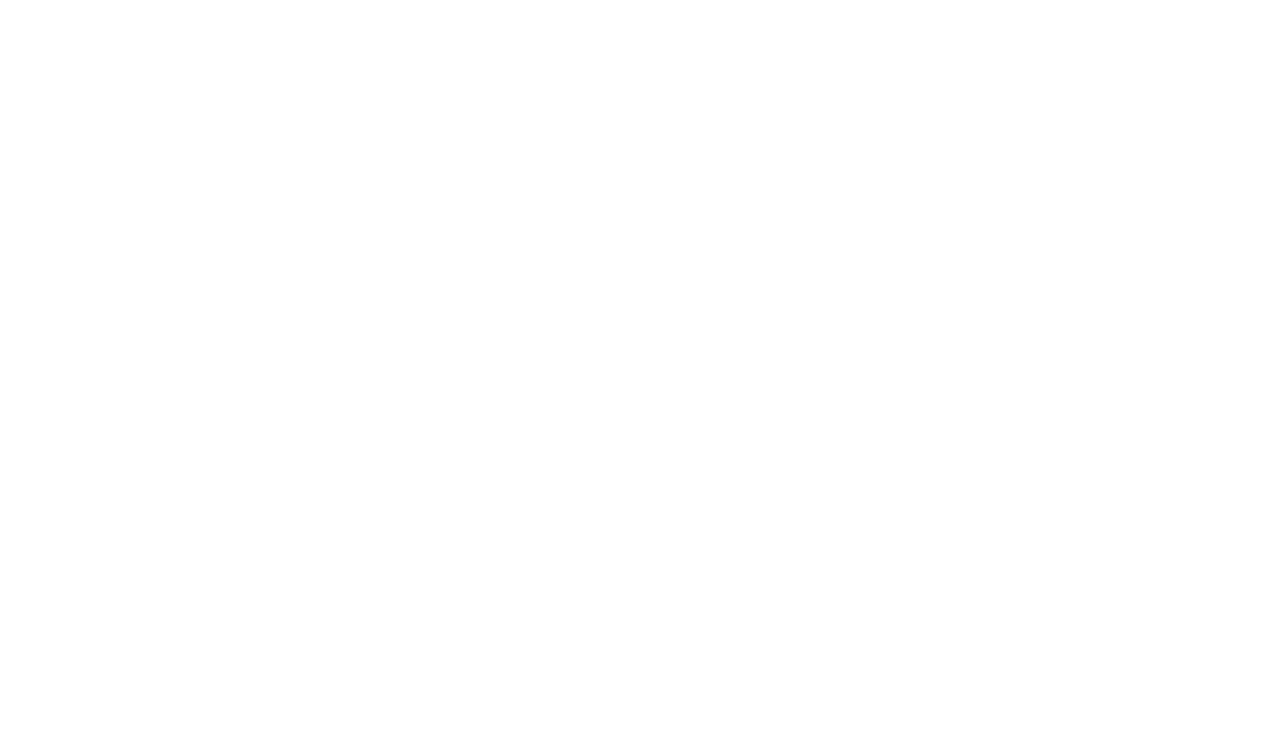
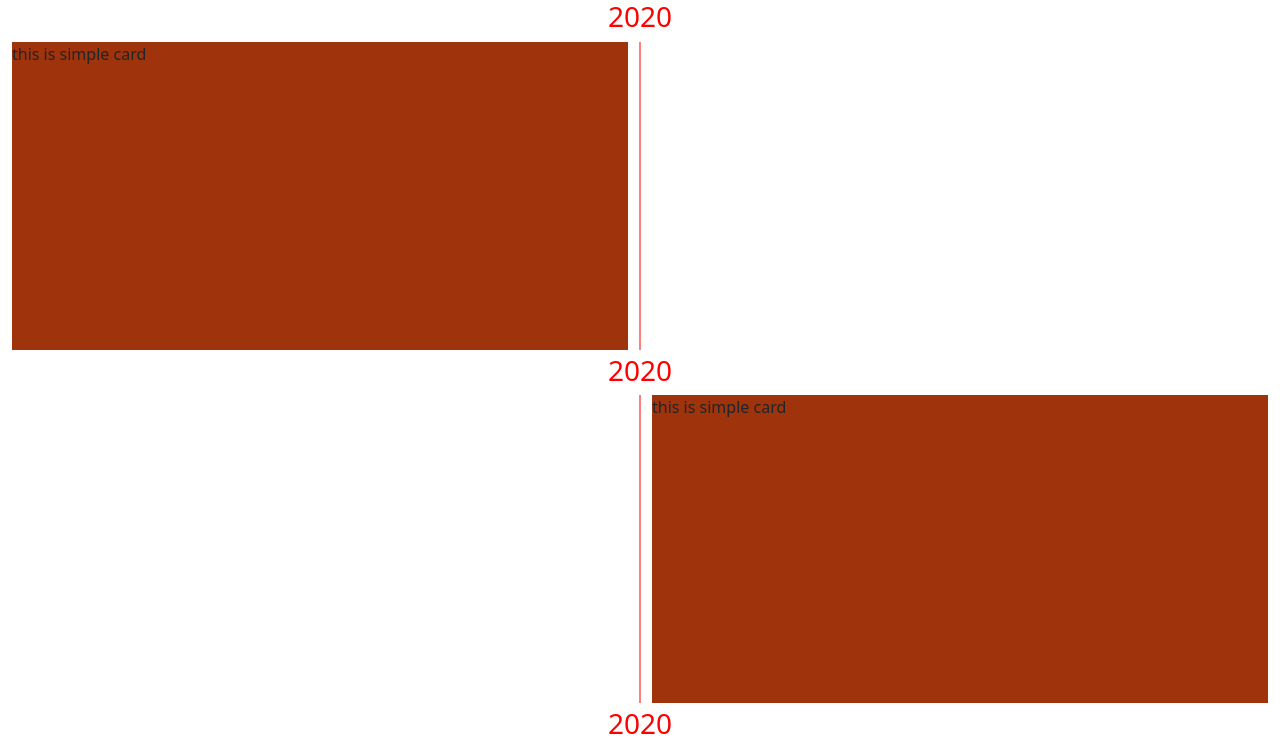
Before and after one commit to Randa-Elkhashen/awkaf-starter-kit, a Vue app: page /tdtimeline in a window 1280 px wide. Before the commit this address had no page. Shown: the top 747 px of the page. Built offline with nearby package versions, Linux system fonts and the light colour scheme.

Commit message:
progress commit

```diff
--- a/src/modules/global/routes.js
+++ b/src/modules/global/routes.js
@@ -8,9 +8,9 @@
 
 const routes = [
     {
-        path: '/tdAnimation',
-        name: 'tdAnimation',
-        component: () => import('./views/TD-ScrollAnimationProvider-Demo.vue')
+        path: '/tdtimeline',
+        name: 'tdtimeline',
+        component: () => import('./views/TD-timeline-Demo.vue')
     },
 ]
 
--- a/src/modules/global/views/TD-timeline-Demo.vue
+++ b/src/modules/global/views/TD-timeline-Demo.vue
@@ -1,30 +1,18 @@
 <template>
-<scroll-animation-provider>
-  <div class="container">
-      <div v-for="(val , index) in 50" :key="index" class="row justify-content-between">
-          <div class="col-6 ">
-            <scroll-animation class="w-100" :class="[index%2 ==0 ? 'd-none' : '']" :aosAnimation="getAnimationType(index)" >
-                <div class="card"></div>
-            </scroll-animation>
-          </div>
-            <div class="col-6">
-                <scroll-animation class="w-100" :class="[index%2 == 1 ? 'd-none' : '']" :aosAnimation="getAnimationType(index)" >
-                    <div class="card"></div>
-                </scroll-animation>
-          </div>
-      </div>
-  </div>
-  </scroll-animation-provider>
+  <timeline >
+      <time-line-card />
+  </timeline>
 </template>
 
 <script>
-import ScrollAnimationProvider from "@/modules/global/components/TD_scrollAnimationProvider/TD_ScrollAnimationProvider.vue"
-import ScrollAnimation from "@/modules/global/components/TD_scrollAnimation/TD_ScrollAnimation.vue"
+import Timeline from "../components/TD_timeLine/TD_TimeLine.vue"
+import TimeLineCard from './TD_TimeLineCard.vue';
+
 export default {
   name: 'TD-Listing-Demo',
   components : {
-    ScrollAnimationProvider ,
-    ScrollAnimation
+    Timeline ,
+    TimeLineCard
   },
       data() {
         return {
@@ -33,73 +21,5 @@
     computed : {
 
     },
-  methods : {
-      getAnimationType(index){
-        switch( (index+1) % 20 ){
-          case 1 :
-            return {'data-aos' : 'fade-up', }
-          case 2 :
-            return {'data-aos' : 'fade-down', }
-          case 3 :
-            return {'data-aos' : 'fade-right', }
-          case 4 :
-            return {'data-aos' : 'fade-left', }
-          case 5 :
-            return {'data-aos' : 'fade-up-right', }
-          case 6 :
-            return {'data-aos' : 'fade-up-left', }
-          case 7 :
-            return {'data-aos' : 'fade-down-right', }
-          case 8 :
-            return {'data-aos' : 'fade-down-left', }
-          case 9 :
-            return {'data-aos' : 'flip-left', }
-          case 10 :
-            return {'data-aos' : 'flip-right', }
-          case 11 :
-            return {'data-aos' : 'flip-up', }
-          case 12 :
-              return {'data-aos' : 'flip-down', }
-          case 13 :
-            return {'data-aos' : 'zoom-in', }
-          case 14 :
-            return {'data-aos' : 'zoom-in-up', }
-          case 15 :
-            return {'data-aos' : 'zoom-in-down', }
-          case 16 :
-            return {'data-aos' : 'zoom-in-left', }
-          case 17 :
-            return {'data-aos' : 'zoom-in-right', }
-          case 18 :
-            return {'data-aos' : 'zoom-out', }
-          case 19 :
-            return {'data-aos' : 'zoom-out-up', }
-          case 20 :
-            return {'data-aos' : 'zoom-out-down', }
-
-
-        }
-      }
-  }
 }
 </script>
-<style lang="scss">
-body{
-  background: #3F51B5;
-  padding-top: 600px;
-  }
-.card{
-  border: 10px solid white;
-  width: 100%;
-  max-width: 350px;
-  height: 150px;
-  margin: auto;
-  margin-bottom: 250px;
-  background: #202746;
-  &.card--odd{
-  margin-top: 250px;
-  margin-bottom: 0;
-  }
-}
-
-</style>
--- /dev/null
+++ b/src/modules/global/views/TD_TimeLineCard.vue
@@ -0,0 +1,48 @@
+<template>
+<div class="card-wrapper">
+    <div  class="card-wrapper__card ">
+            <div class="card-wrapper__card__content" >
+                 this is simple card
+            </div>
+    </div>
+</div>
+</template>
+
+<script>
+    export default {
+        name: 'TimeLineCard',
+        computed : {
+
+        } ,
+        mounted(){
+        }
+    }
+</script>
+<style lang="scss" scoped>
+        .card-wrapper {
+            width: 100%;
+            position: relative;
+            &:before {
+            display: block;
+            content: "";
+            width: 100%;
+            padding-top: 0.5* 100%;
+            }
+            .card-wrapper__card{
+                position: absolute;
+                height: 100%;
+                width: 100%;
+                top: 0;
+                left: 0;
+                display: flex;
+                flex-direction: column;
+                background-color: rgb(158, 51, 12);
+                &.card-wrapper__card--start{
+                    top: 0;
+                }
+                &.card-wrapper__card--end{
+                    bottom: 0;
+                }
+            }
+        }
+</style>
```
